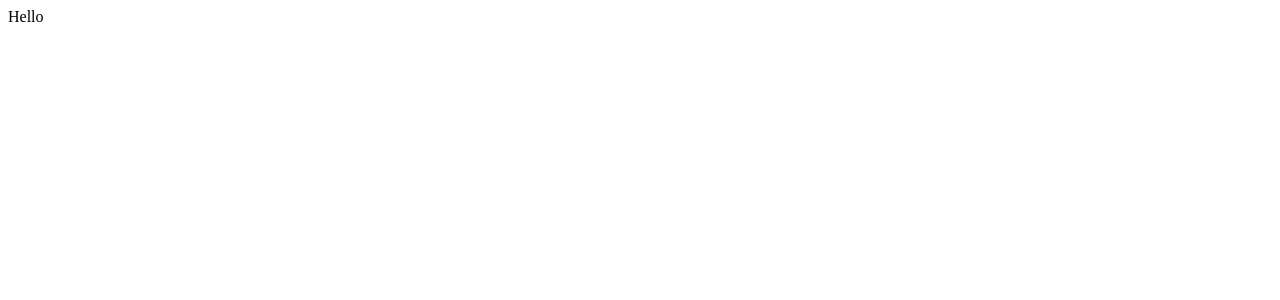
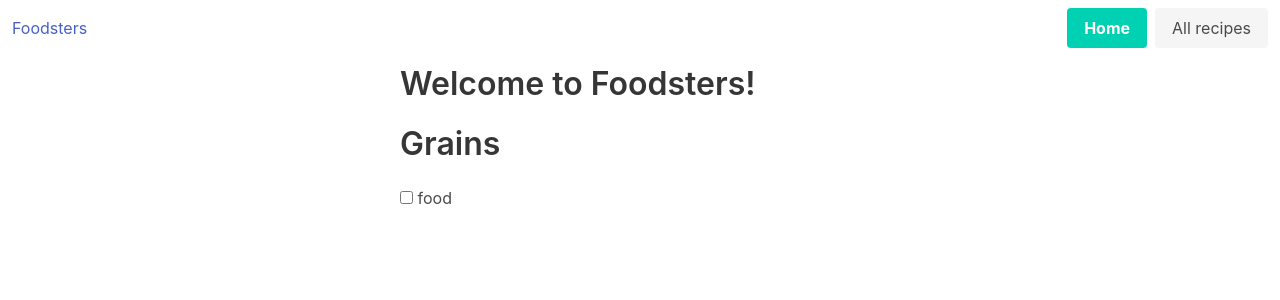
Before and after one commit to Kristaspahilari/foodsters, a Flask app: page / in a window 1280 px wide. Before the commit the part shown is almost empty. Shown: the top 300 px of the page. Run offline with Flask 2, Linux system fonts and the light colour scheme.

Commit message:
more files

```diff
--- a/app.py
+++ b/app.py
@@ -1,7 +1,7 @@
-from flask import Flask
+from flask import Flask, render_template
 
 app = Flask(__name__)
 
 @app.route("/")
 def hello_world():
-    return "<p>Hello</p>"
+    return render_template('base.html')
--- a/templates/base.html
+++ b/templates/base.html
@@ -5,6 +5,16 @@
     <meta name="viewport" content="width=device-width, initial-scale=1">
     <title>Foodsters</title>
     <link rel="stylesheet" href="https://cdn.jsdelivr.net/npm/bulma@0.9.3/css/bulma.min.css">
+    <style>
+
+
+      .section {
+        max-width: 500px;
+        margin: auto;
+        background: white;
+        padding: 10px;
+      }
+      </style>
   </head>
   <body>
 
@@ -43,15 +53,29 @@
 
 
 
+
+
+
   <section class="section">
     <div class="container">
-      <h1 class="title">
+      <h1 class="title" >
         Welcome to Foodsters!
       </h1>
-      <p class="subtitle">
-        My first website with <strong>Bulma</strong>!
-      </p>
+
+    <div class="food">
+      <h1 class="title">Grains</h1>
+      <label class="checkbox">
+        <input type="checkbox">
+        food
+      </label>
     </div>
+
+
+
+
+
   </section>
+
+
   </body>
 </html>
```
Also changed, not shown: 1 other file.
